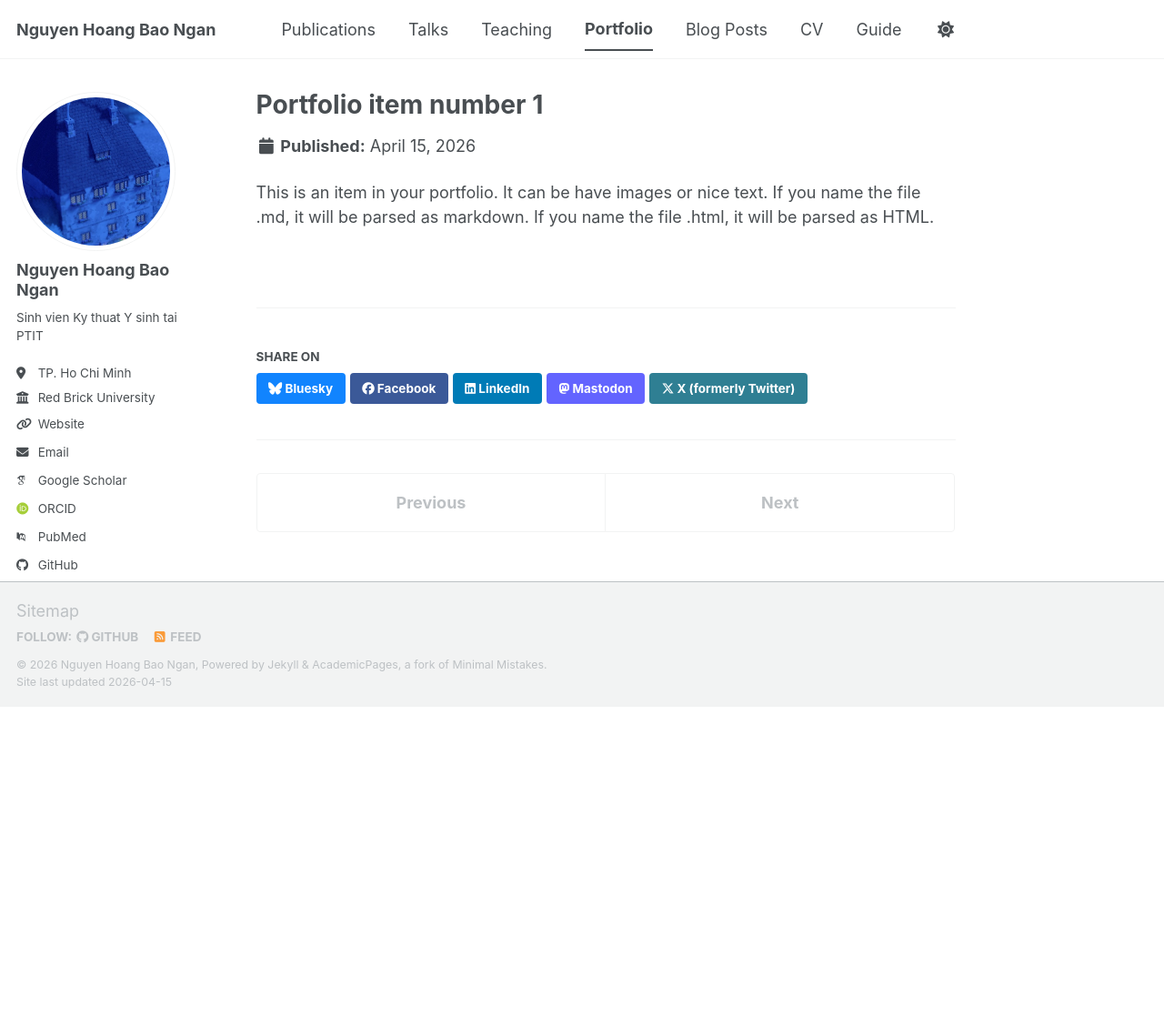
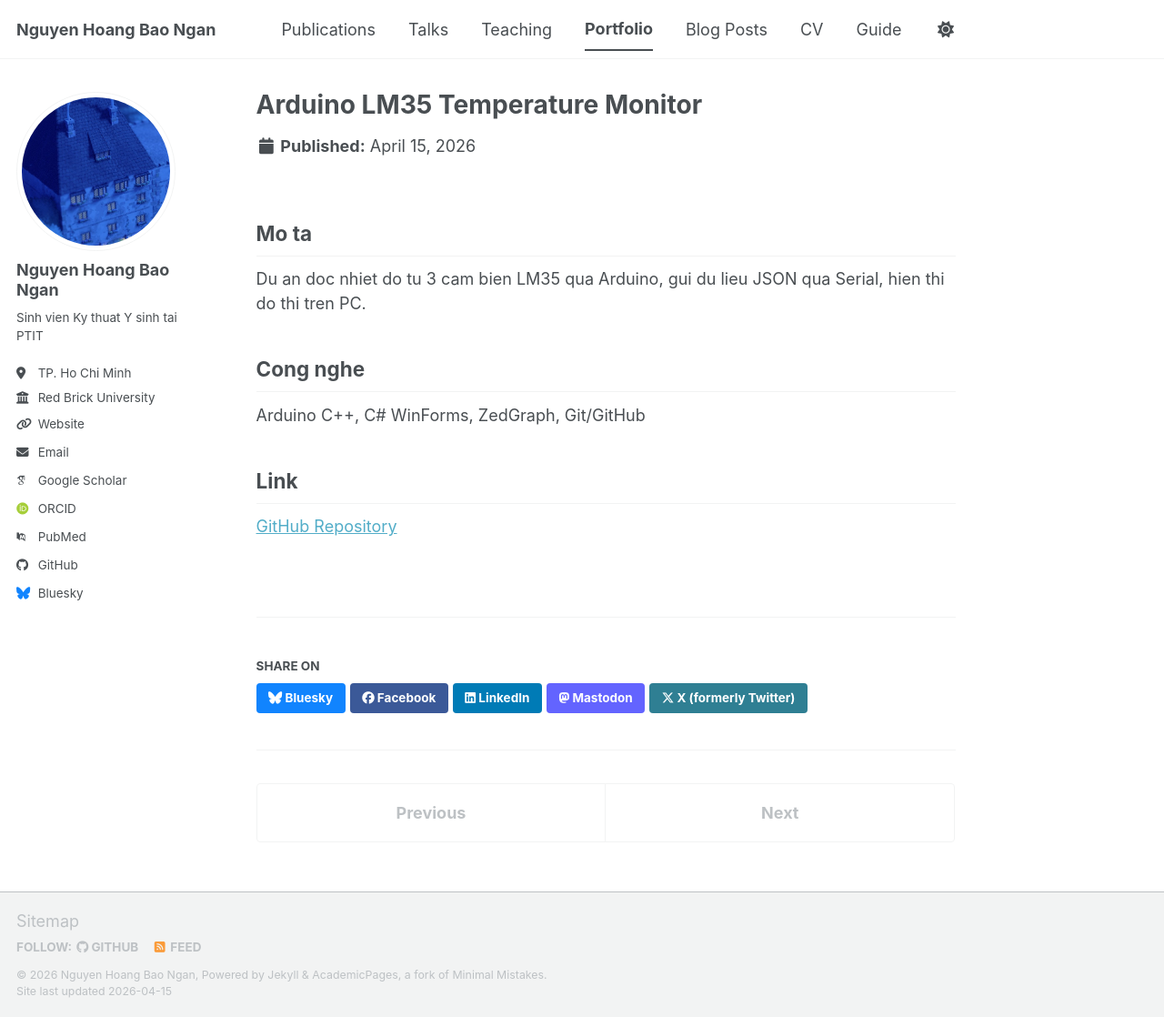
Before and after one commit to ngan96738/ngan96738.github.io, a Jekyll site: the page built from _portfolio/portfolio-1.md, in a window 1280 px wide and 1118 px high. Shown: the whole window at 91% size. Built offline with Jekyll 4.4.1, drawn with Linux system fonts in a browser that asks for light colours; some web fonts are replaced; a script bundle is joined from its source files by our own code; library files that are not in the unit come from our copies.

Commit message:
them du an arduino

```diff
--- a/_portfolio/portfolio-1.md
+++ b/_portfolio/portfolio-1.md
@@ -1,7 +1,15 @@
 ---
-title: "Portfolio item number 1"
-excerpt: "Short description of portfolio item number 1<br/><img src='/images/500x300.png'>"
+title: "Arduino LM35 Temperature Monitor"
+excerpt: "He thong giam sat nhiet do LM35 voi Arduino"
 collection: portfolio
 ---
 
-This is an item in your portfolio. It can be have images or nice text. If you name the file .md, it will be parsed as markdown. If you name the file .html, it will be parsed as HTML.
+
+## Mo ta
+Du an doc nhiet do tu 3 cam bien LM35 qua Arduino,
+gui du lieu JSON qua Serial, hien thi do thi tren PC.
+
+## Cong nghe
+Arduino C++, C# WinForms, ZedGraph, Git/GitHub
+## Link
+[GitHub Repository](https://github.com/ngan96738/Arduino_LM35_TempMonitor)
```
